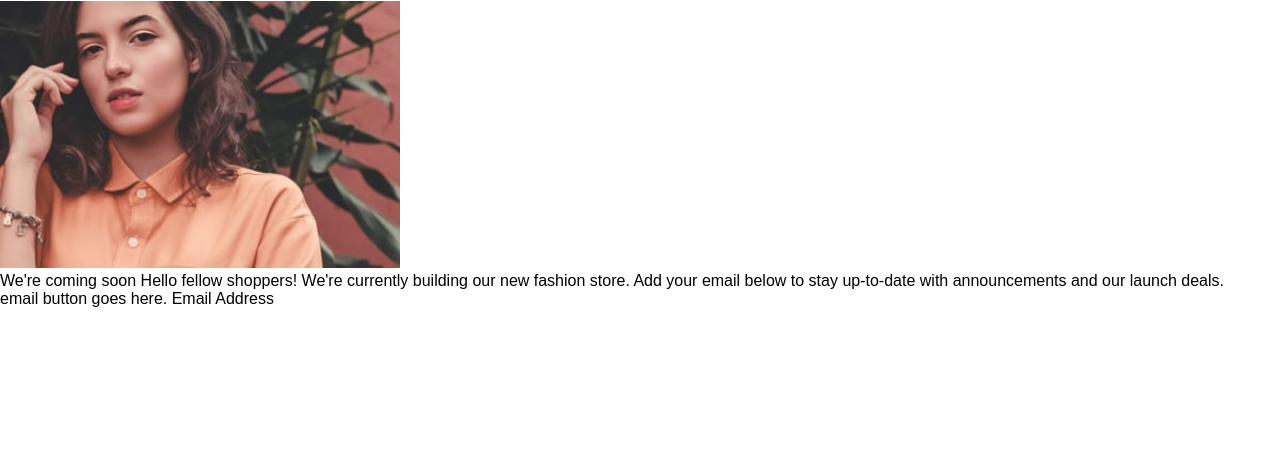
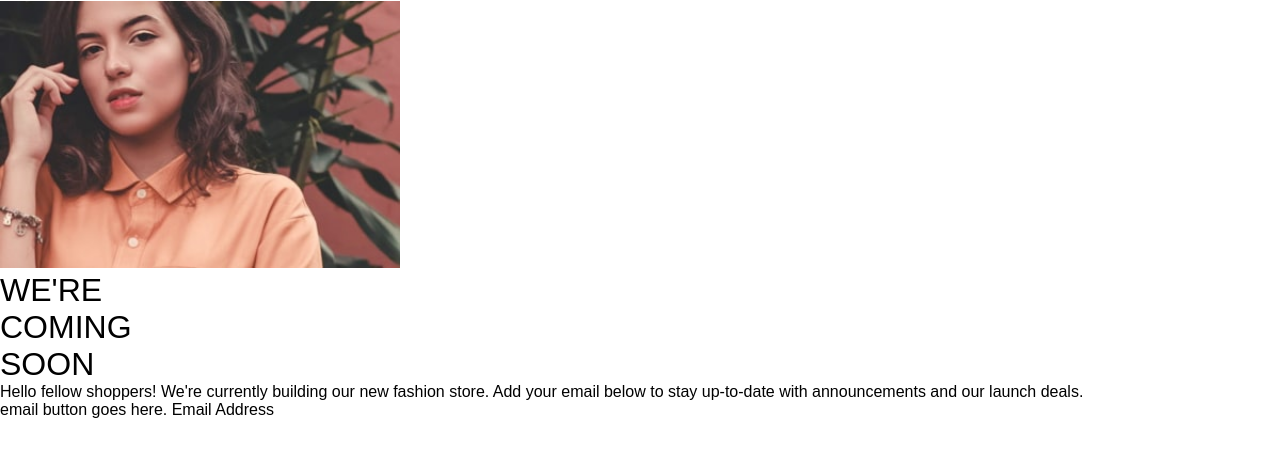
Before and after one commit to amidabrian51/base-apparel-coming-soon, a plain HTML site: page index.html in a window 1280 px wide. Shown: the part 133-590 px from the top of the page. Drawn offline with Linux system fonts and the light colour scheme.

Commit message:
added changes to h1

```diff
--- a/index.html
+++ b/index.html
@@ -27,14 +27,17 @@
     <img src="/images/hero-mobile.jpg" alt="head_shot">
   </div>
   <div class="bottom-container">
-
+    <h1>WE'RE</h1>
+    <h1>COMING</h1>
+    <h1>SOON</h1>
+    <p>Hello fellow shoppers! We're currently building our new fashion store.
+        Add your email below to stay up-to-date with announcements and our launch deals.</p>
   </div>
 
 
-  We're coming soon
 
-  Hello fellow shoppers! We're currently building our new fashion store.
-  Add your email below to stay up-to-date with announcements and our launch deals.
+
+
 
 
   <div class="email-entry">
--- a/styles/styles.css
+++ b/styles/styles.css
@@ -4,10 +4,13 @@
 }
 body {
     font-family: 'Josefin Sans', sans-serif;
-    font-weight: 300, 400, 600;
+    /* font-weight: 300, 400, 600; */
     font-size: 16px;
 }
 
+h1 {
+    font-weight: 300;
+}
 .top-container img {
     padding: 25px 0 25px 33px;
     width: 30%;
```
